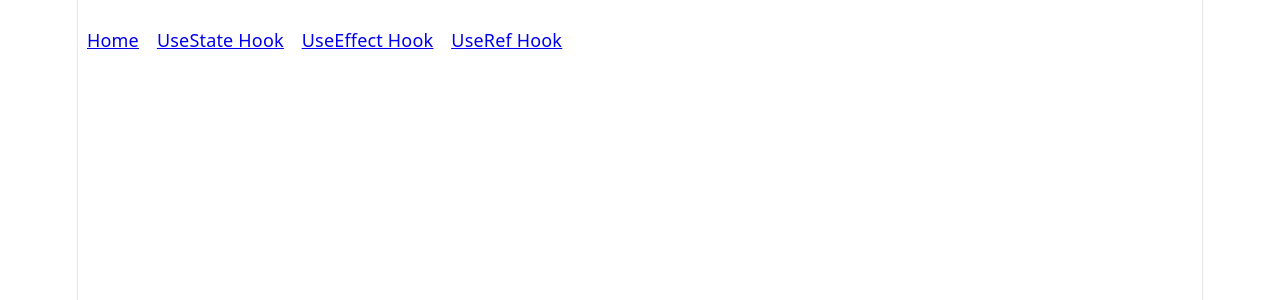
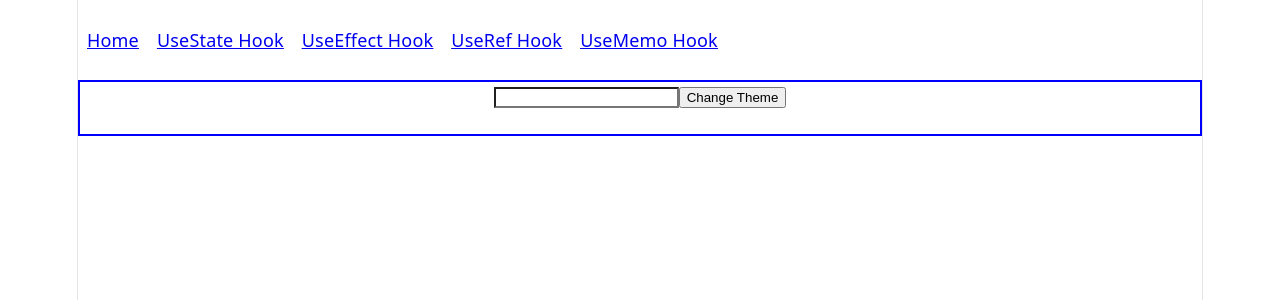
Before and after one commit to MuthukannanBaskaran/Revise_React_Hooks, a React (Vite) app: page /usememohook in a window 1280 px wide. Shown: the top 300 px of the page. Built offline with nearby package versions, Linux system fonts and the light colour scheme.

Commit message:
UseMemo Hook

```diff
--- a/src/App.css
+++ b/src/App.css
@@ -227,3 +227,7 @@
   padding: 0.5rem;
   text-decoration: underline;
 }
+
+.div-UseMemo{
+  border: 0.125rem solid blue;
+}
--- a/src/App.tsx
+++ b/src/App.tsx
@@ -1,6 +1,7 @@
 import './App.css'
 import Home from './component/Home'
 import UseEffectHook from './component/UseEffectHook'
+import UseMemoHook from './component/UseMemoHook'
 import UseRefHook from './component/UseRefHook'
 import UseStateHook from './component/UseStateHook'
 import { BrowserRouter, Routes, Route, Link } from 'react-router-dom'
@@ -14,6 +15,7 @@ export default function App() {
           <li><Link to="/usestatehook">UseState Hook</Link></li>
           <li><Link to="/useeffecthook">UseEffect Hook</Link></li>
           <li><Link to="/userefhook">UseRef Hook</Link></li>
+          <li><Link to="/usememohook">UseMemo Hook</Link></li>
         </ul>
 
         <Routes>
@@ -21,6 +23,7 @@ export default function App() {
           <Route path='/usestatehook' element={<UseStateHook />}></Route>
           <Route path='/useeffecthook' element={<UseEffectHook />}></Route>
           <Route path='/userefhook' element={<UseRefHook />}></Route>
+          <Route path='/usememohook' element={<UseMemoHook />}></Route>
         </Routes>
       </BrowserRouter>
     </>
--- /dev/null
+++ b/src/component/UseMemoHook.tsx
@@ -0,0 +1,46 @@
+
+import { useEffect, useState, useMemo } from "react"
+
+export default function UseMemoHook() {
+    const [count, setCount] = useState<number>(0);
+    const [theme, setTheme] = useState<boolean>(false);
+    const sumNumber: number = useMemo(() => {
+        return sum(count);
+    }, [count]);
+    const themeStyle = {
+        backgroundColor: theme ? "black" : "white",
+        color: theme ? "black" : "white",
+    }
+
+    const handleCount = (e: React.ChangeEvent<HTMLInputElement>) => {
+        const _input = e.currentTarget.value;
+        if (!Number.isNaN(_input)) {
+            setCount(Number(_input));
+        }
+    }
+
+    const handleThemeChange = () => {
+        setTheme(prev => !prev);
+    };
+
+    return (
+        <>
+            <div style={themeStyle} className="div-UseMemo">
+                <input type="number" value={count} onChange={handleCount} style={themeStyle} />
+                <button onClick={handleThemeChange}> Change Theme</button>
+                <br />
+                <span>{count}</span>
+            </div>
+        </>
+    )
+}
+
+function sum(num: number): number {
+    console.log("sum called start", new Date().toUTCString());
+    for (let i = 0; i < 1000000000; i++) {
+        num += i;
+    }
+    console.log("sum called end", new Date().toUTCString());
+    console.log(num)
+    return num;
+}
```
